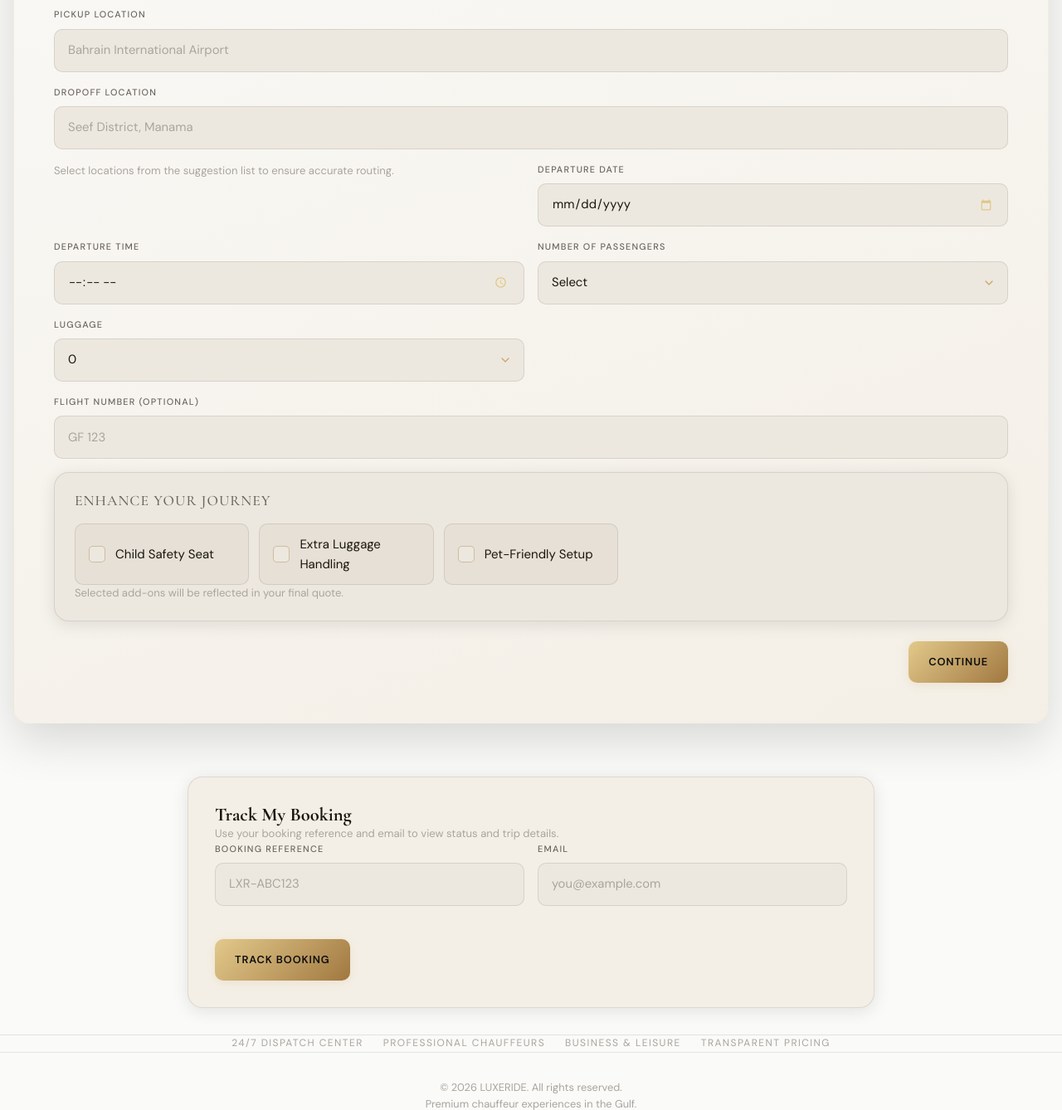
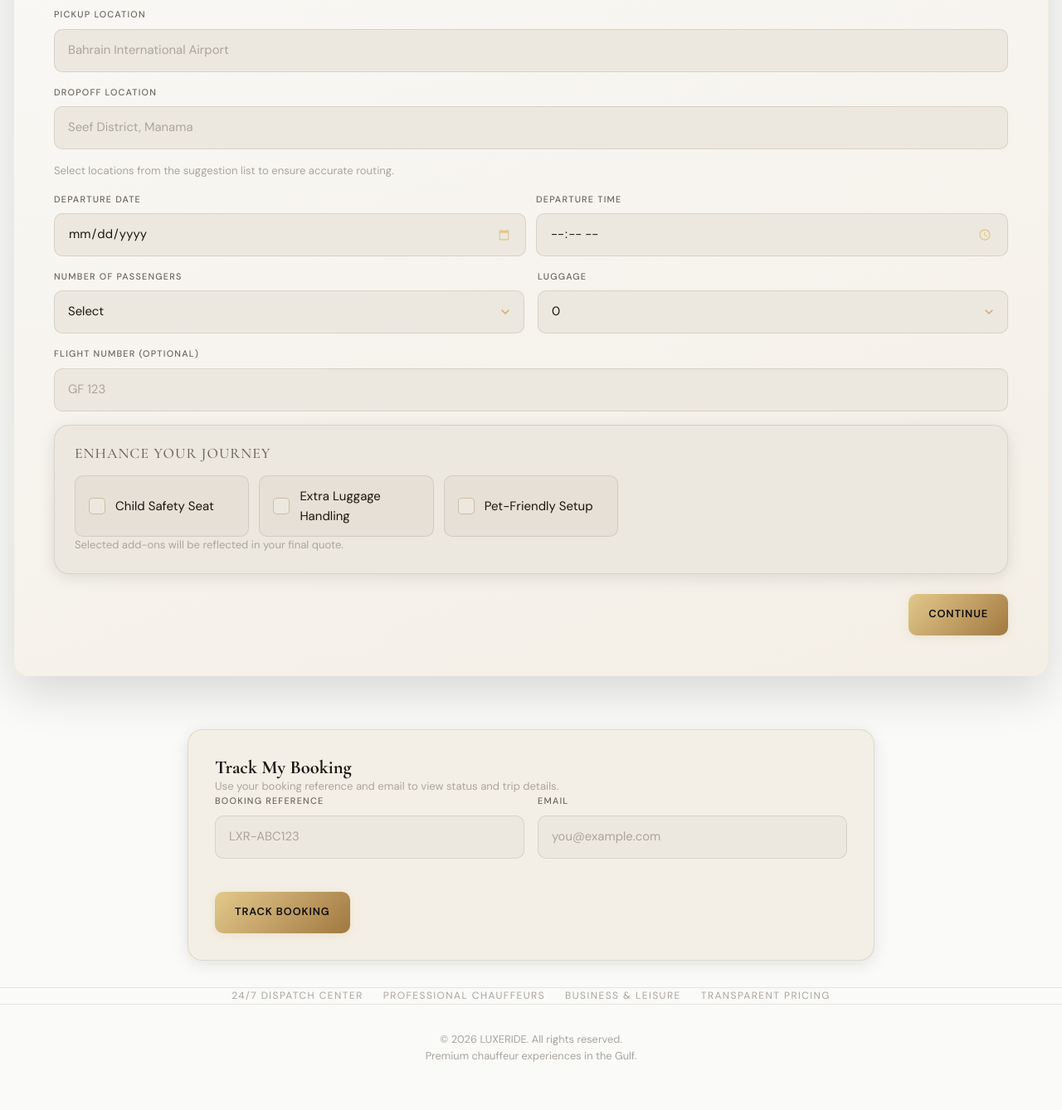
Before and after one commit to iStoreBox-Dev/chauffeur-trip-booking, a Node project: template views/booking.ejs in a window 1280 px wide. Shown: the part 702-2040 px from the top of the page at 83% size. After the commit the page ends 1982 px from the top, so only its background shows below. Run offline with Node 20 templates, Linux system fonts and the light colour scheme; the template is opened without the code that fills it, so the values that code supplies are empty.

Commit message:
feat: add trip date/time grid for improved layout and accessibility in booking form

```diff
--- a/client/css/components.css
+++ b/client/css/components.css
@@ -361,6 +361,35 @@
   letter-spacing: 0.11em;
   text-transform: uppercase;
   font-weight: 500;
+}
+
+/* ── Trip date/time grid (Point-to-Point) ── */
+.trip-datetime-grid {
+  display: grid;
+  grid-template-columns: repeat(2, minmax(0, 1fr));
+  gap: var(--space-3);
+  align-items: end;
+}
+
+.trip-datetime-grid .inline-item {
+  display: flex;
+  flex-direction: column;
+  gap: var(--space-2);
+  min-width: 0;
+}
+
+.trip-datetime-grid .inline-item span {
+  font-size: 0.68rem;
+  color: var(--text-muted);
+  letter-spacing: 0.11em;
+  text-transform: uppercase;
+  font-weight: 500;
+}
+
+@media (max-width: 767px) {
+  .trip-datetime-grid {
+    grid-template-columns: 1fr;
+  }
 }
 
 /* ── Return fields (hidden by default, shown for round trip) ── */
--- a/views/booking.ejs
+++ b/views/booking.ejs
@@ -85,11 +85,29 @@
               <ul class="geo-list" id="dropoff-suggestions"></ul>
             </label>
             <p class="subtext" data-i18n="trip.locationHint">Select locations from the suggestion list to ensure accurate routing.</p>
-            <label class="field"><span data-i18n="fields.departureDate">Departure Date</span><input id="departure-date" type="date" required /></label>
-            <label class="field"><span data-i18n="fields.departureTime">Departure Time</span><input id="departure-time" type="time" required /></label>
+            <div class="field full trip-datetime-grid">
+              <label class="inline-item">
+                <span data-i18n="fields.departureDate">Departure Date</span>
+                <input id="departure-date" type="date" required />
+              </label>
 
-            <label class="field return-only hidden"><span data-i18n="fields.returnDate">Return Date</span><input id="return-date" type="date" /></label>
-            <label class="field return-only hidden"><span data-i18n="fields.returnTime">Return Time</span><input id="return-time" type="time" /></label>
+              <label class="inline-item">
+                <span data-i18n="fields.departureTime">Departure Time</span>
+                <input id="departure-time" type="time" required />
+              </label>
+            </div>
+
+            <div class="field full return-only trip-datetime-grid">
+              <label class="inline-item">
+                <span data-i18n="fields.returnDate">Return Date</span>
+                <input id="return-date" type="date" />
+              </label>
+
+              <label class="inline-item">
+                <span data-i18n="fields.returnTime">Return Time</span>
+                <input id="return-time" type="time" />
+              </label>
+            </div>
             <label class="field"><span data-i18n="fields.passengers">Passengers</span>
               <select id="passengers" required>
                 <option value="" data-i18n="common.select">Select</option>
```
